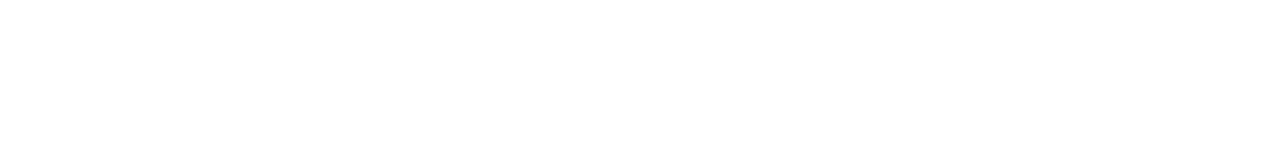
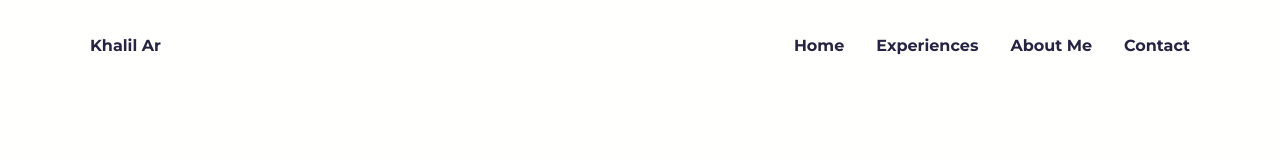
Before and after one commit to khalilar42/khalilar-lading-page, a plain HTML site: page index.html in a window 1280 px wide. Drawn offline with Linux system fonts and the light colour scheme.

Commit message:
Add a navigation menu using flexbox display mode

```diff
--- a/index.html
+++ b/index.html
@@ -4,7 +4,25 @@
         <meta charset="UTF-8" />
         <meta name="viewport" content="width=device-width, initial-scale=1.0" />
         <link rel="stylesheet" href="style.css" />
+        <link rel="preconnect" href="https://fonts.googleapis.com" />
+        <link rel="preconnect" href="https://fonts.gstatic.com" crossorigin />
+        <link
+            href="https://fonts.googleapis.com/css2?family=Montserrat:ital,wght@0,100;0,200;0,300;0,400;0,500;0,600;0,700;0,800;0,900;1,100;1,200;1,300;1,400;1,500;1,600;1,700;1,800;1,900&display=swap"
+            rel="stylesheet"
+        />
         <title>Khalil Archkak Landing Page</title>
     </head>
-    <body></body>
+    <body>
+        <nav class="navbar">
+            <div class="container">
+                <div class="logo">Khalil Ar</div>
+                <ul>
+                    <li>Home</li>
+                    <li>Experiences</li>
+                    <li>About Me</li>
+                    <li>Contact</li>
+                </ul>
+            </div>
+        </nav>
+    </body>
 </html>
--- a/style.css
+++ b/style.css
@@ -57,3 +57,42 @@ table {
 }
 
 /* ------------------------------- CSS Reset ------------------------ */
+
+body {
+    font-family: "Montserrat", sans-serif;
+    background-color: #fffffe;
+    display: flex;
+    flex-direction: column;
+    line-height: 1.5;
+}
+
+h1 {
+    font-size: 32px;
+    font-weight: 700;
+    padding-bottom: 16px;
+}
+
+.container {
+    max-width: 1100px;
+    margin: 0 auto;
+}
+
+.navbar {
+    color: #272343;
+    font-weight: 700;
+    height: 60px;
+    width: 100%;
+}
+
+.navbar .container {
+    padding: 16px 30px;
+    height: 100%;
+    display: flex;
+    justify-content: space-between;
+    align-items: center;
+}
+
+.navbar .container ul {
+    display: flex;
+    gap: 32px;
+}
```
